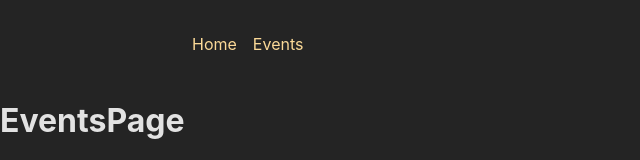
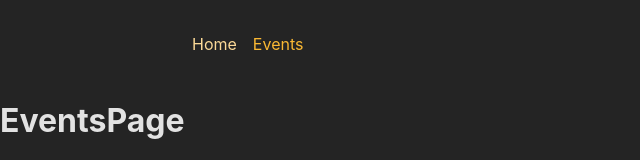
Before and after one commit to szamorano/react-event-app, a React (Create React App) app in the folder frontend/: page /events in a window 1280 px wide. Shown: the top 160 px of the page, without its empty margins (0-640 px from the left). Built offline with nearby package versions, Linux system fonts and the light colour scheme.

Commit message:
Add active class when link is active.

```diff
--- a/frontend/src/components/MainNavigation.js
+++ b/frontend/src/components/MainNavigation.js
@@ -1,4 +1,4 @@
-import { Link } from "react-router-dom";
+import { Link, NavLink } from "react-router-dom";
 import classes from "./MainNavigation.module.css";
 
 function MainNavigation() {
@@ -7,10 +7,24 @@
       <nav>
         <ul className={classes.list}>
           <li>
-            <Link to="/">Home</Link>
+            <NavLink
+              to="/"
+              className={({ isActive }) =>
+                isActive ? classes.active : undefined
+              }
+            >
+              Home
+            </NavLink>
           </li>
           <li>
-            <Link to="/events">Events</Link>
+            <NavLink
+              to="/events"
+              className={({ isActive }) =>
+                isActive ? classes.active : undefined
+              }
+            >
+              Events
+            </NavLink>
           </li>
         </ul>
       </nav>
```
